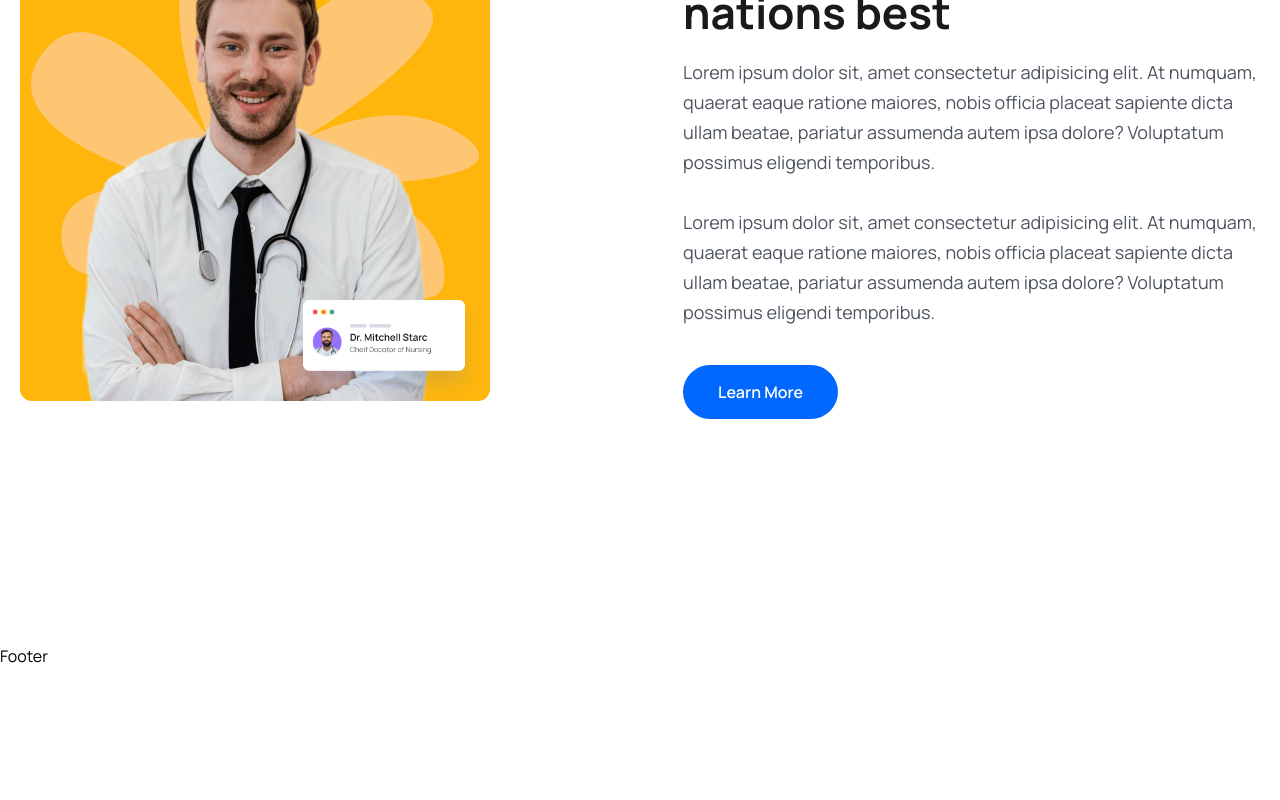
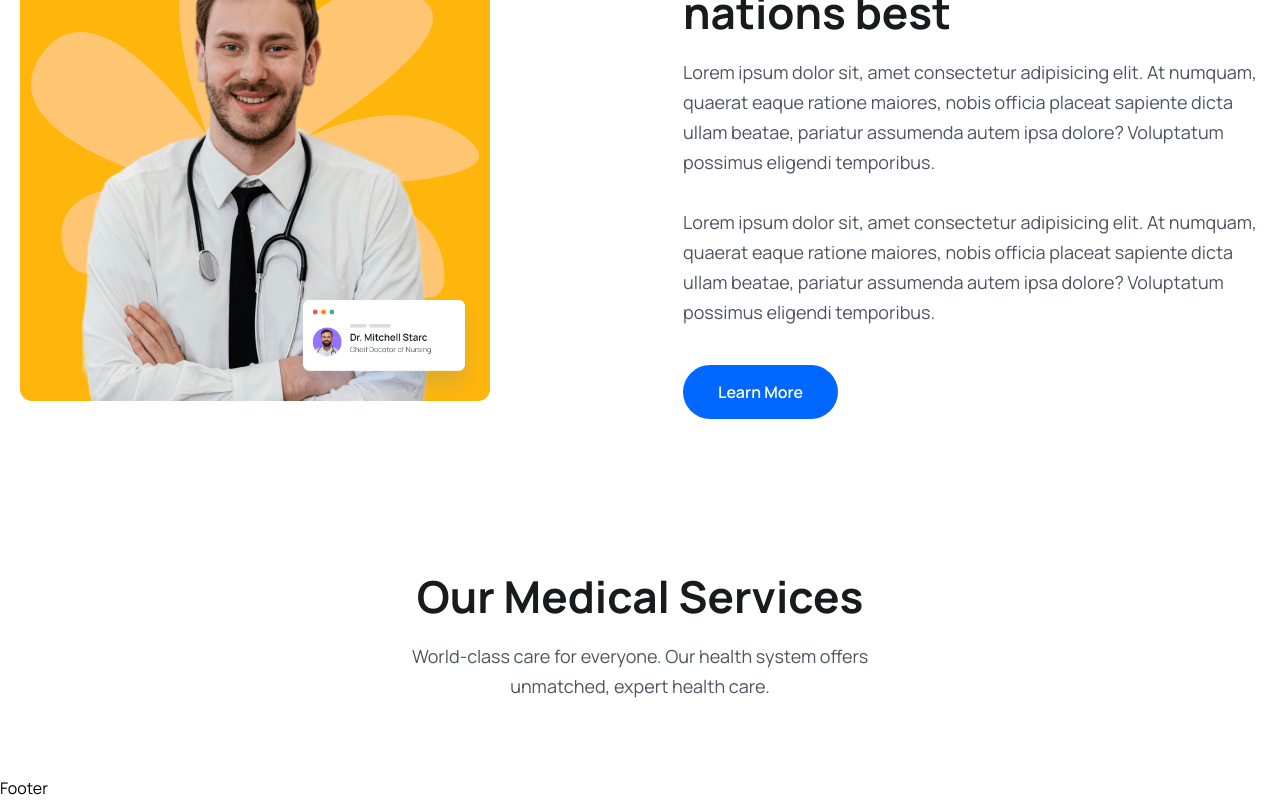
Before and after one commit to programmernizam/medicare, a React (Vite) app: page / in a window 1280 px wide. Shown: the part 1798-2598 px from the top of the page. Before the commit the page ends 2466 px from the top, so only its background shows below. Built offline with nearby package versions, Linux system fonts and the light colour scheme.

Commit message:
Service top section completed

```diff
--- a/src/components/Services/ServiceList.jsx
+++ b/src/components/Services/ServiceList.jsx
@@ -0,0 +1,5 @@
+const ServiceList = () => {
+  return <div></div>;
+};
+
+export default ServiceList;
--- a/src/pages/Home/ServiceSection.jsx
+++ b/src/pages/Home/ServiceSection.jsx
@@ -1,10 +1,19 @@
+import ServiceList from "../../components/Services/ServiceList";
+
 const ServiceSection = () => {
   return (
     <section>
       <div className="container">
+        {/* ====Service Top==== */}
         <div className="xl:w-[470px] mx-auto">
-
+          <h2 className="heading text-center">Our Medical Services</h2>
+          <p className="text_para text-center">
+            World-class care for everyone. Our health system offers unmatched,
+            expert health care.
+          </p>
         </div>
+        {/* =====Service List==== */}
+        <ServiceList />
       </div>
     </section>
   );
```
